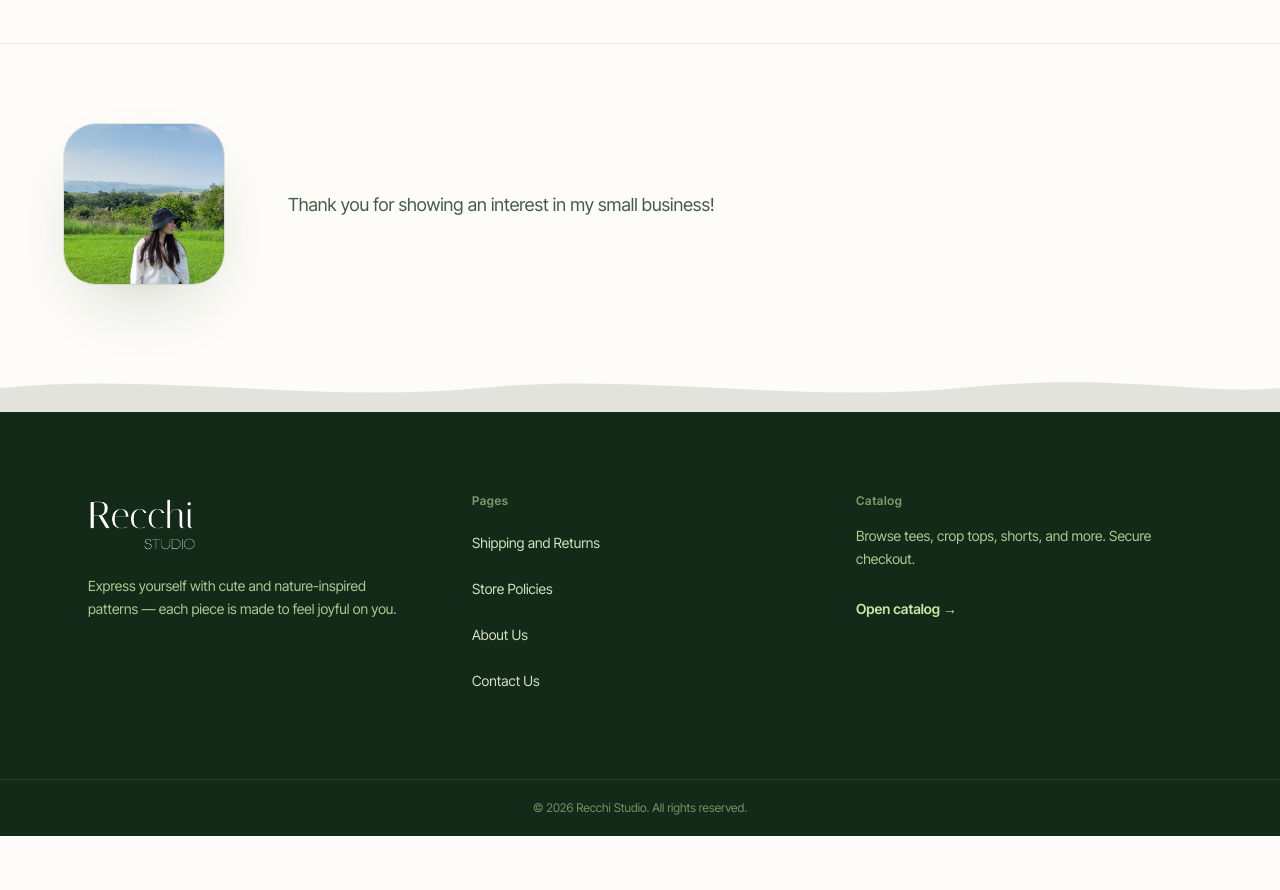
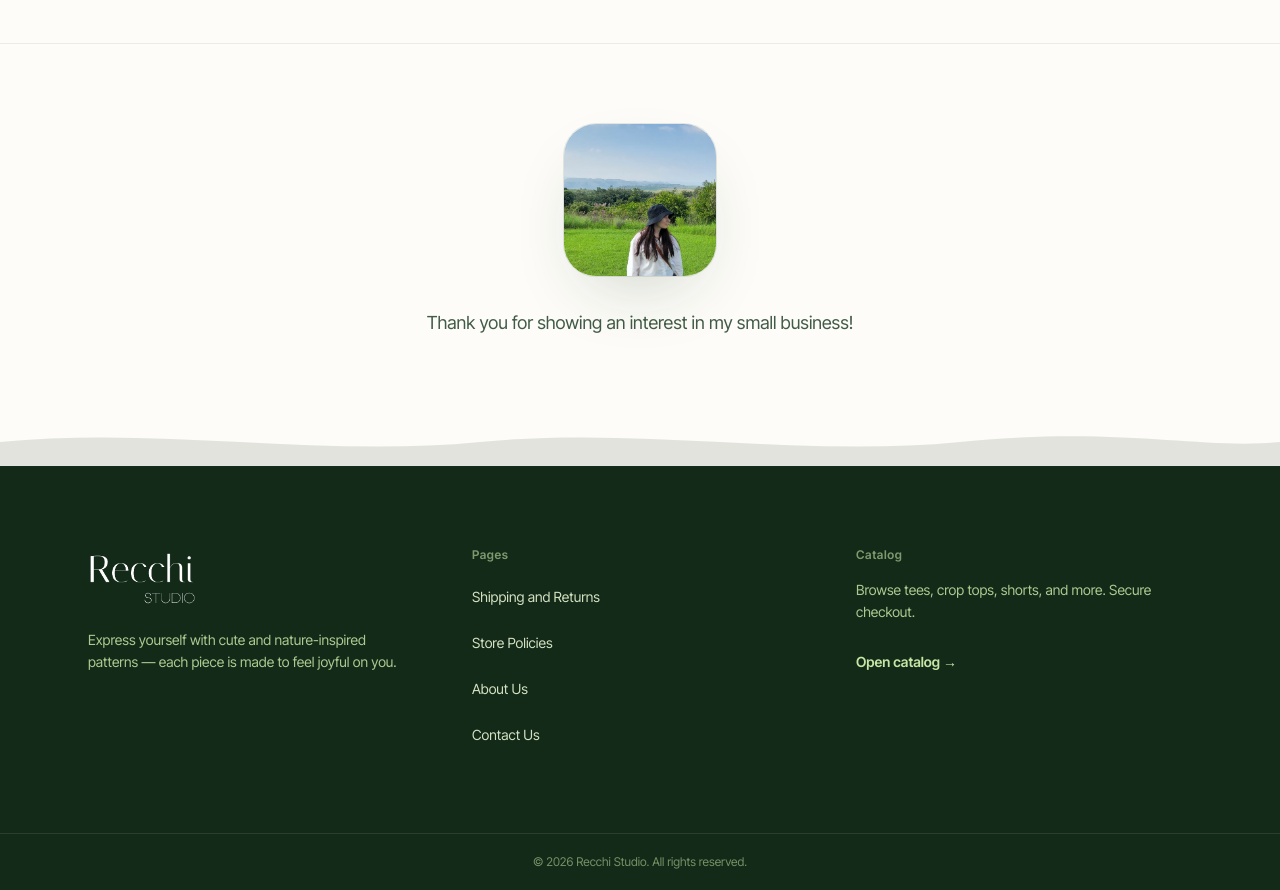
Before and after one commit to Kierdube/RecchiStudio, a Next.js app: page / in a window 1280 px wide. Shown: the part 2300-3190 px from the top of the page. Before the commit the page ends 3136 px from the top, so only its background shows below. Built offline with nearby package versions, Linux system fonts and the light colour scheme; no server answers; the database is empty.

Commit message:
Center the homepage closing section and match hero image frame.
Stack the thank-you image and text with center alignment and reuse MarketingFramedImage for the same shadow and rounded frame as the hero.

```diff
--- a/src/app/(marketing)/page.tsx
+++ b/src/app/(marketing)/page.tsx
@@ -186,20 +186,13 @@ export default async function HomePage() {
       </section>
 
       <section className="border-t border-[#19371E]/8 px-4 py-12 sm:px-6 sm:py-16 lg:py-20">
-        <div className="mx-auto flex max-w-6xl flex-col items-center gap-8 sm:gap-10 lg:flex-row lg:items-center lg:gap-12 xl:gap-16">
+        <div className="mx-auto flex max-w-6xl flex-col items-center gap-6 text-center sm:gap-8">
           {closingImageUrl ? (
-            <div className="w-full max-w-[8.75rem] shrink-0 sm:max-w-[9.5rem] lg:max-w-[10rem]">
-              <div className="overflow-hidden rounded-[2rem] bg-gradient-to-b from-[#F4F9EF] to-[#E8F0DD] shadow-[0_28px_80px_-40px_rgba(25,55,30,0.45)] ring-1 ring-[#19371E]/10">
-                {/* eslint-disable-next-line @next/next/no-img-element */}
-                <img
-                  src={closingImageUrl}
-                  alt={closingImageAlt}
-                  className="aspect-square w-full object-cover"
-                />
-              </div>
+            <div className="w-full max-w-[8.75rem] sm:max-w-[9.5rem]">
+              <MarketingFramedImage src={closingImageUrl} alt={closingImageAlt} aspect="square" />
             </div>
           ) : null}
-          <p className="min-w-0 flex-1 text-center text-base leading-relaxed text-[#19371E]/82 sm:text-lg lg:text-left">
+          <p className="max-w-xl text-base leading-relaxed text-[#19371E]/82 sm:text-lg">
             <SiteCopyText value={siteCopyGet(copy, "home.closing")} inline />
           </p>
         </div>
```
